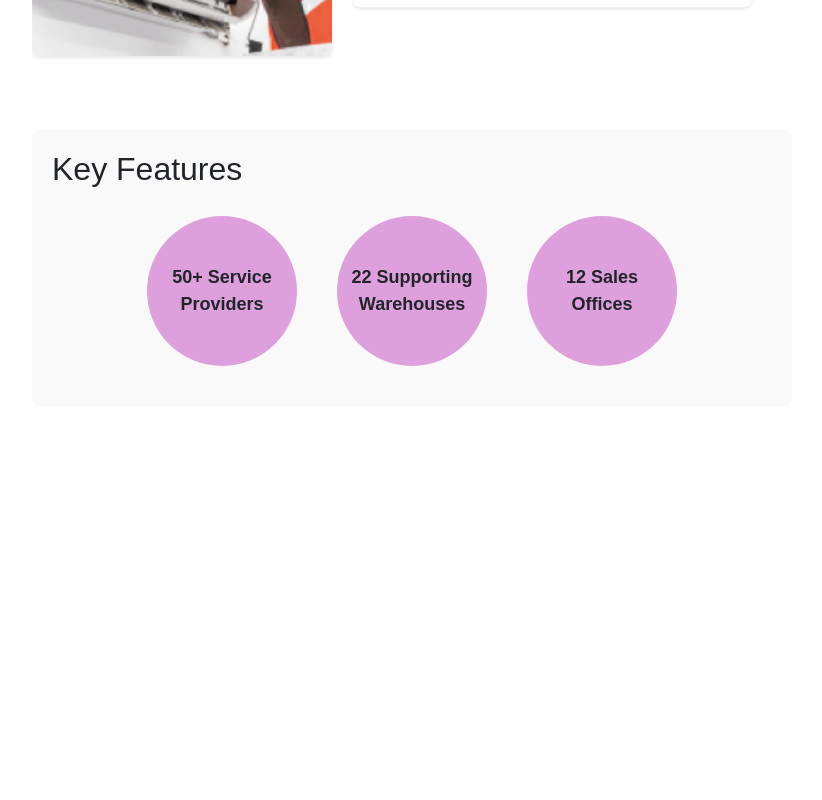
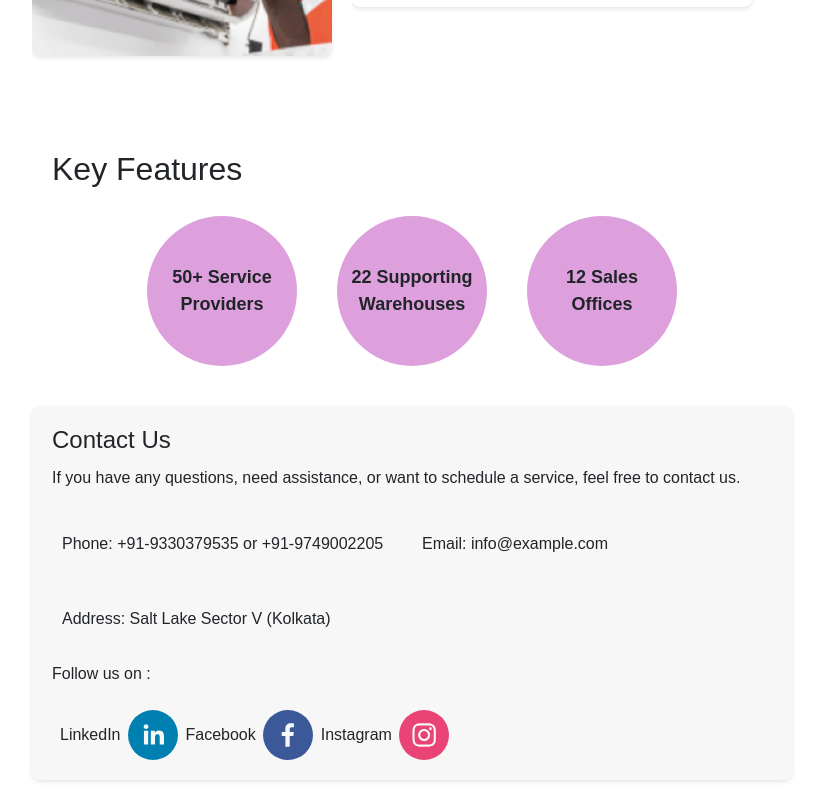
Before and after one commit to mylariprasad/AC-Service-Portal, a React (Create React App) app: page /AboutUs in a window 1280 px wide. Shown: the part 662-1462 px from the top of the page, without its empty margins (228-1050 px from the left). Before the commit the page ends 1088 px from the top, so only its background shows below. Built offline with nearby package versions, Linux system fonts and the light colour scheme.

Commit message:
contact us page

```diff
--- a/src/components/AboutUs.js
+++ b/src/components/AboutUs.js
@@ -1,5 +1,7 @@
 import React,{useState} from 'react';
+import { useEffect } from 'react';
 import '../css/AboutUs.css';
+import { SocialIcon } from 'react-social-icons';
 import about from './about.png';
 const ACBrands = [
   'Voltas', 'LG', 'Hitachi', 'Panasonic',
@@ -30,6 +32,16 @@ const reasonsToChooseUs = [
 ];
 
 const AboutUs = () => {
+
+  useEffect(() => {
+    if (window.location.hash === '#contact') {
+      const contactSection = document.getElementById('contact');
+      if (contactSection) {
+        contactSection.scrollIntoView({ behavior: 'smooth' });
+      }
+    }
+  }, []);
+
 
   const [activeReasonIndex, setActiveReasonIndex] = useState(0);
 
@@ -100,6 +112,49 @@ const AboutUs = () => {
           </div>
         </div>
       </div>
+      <div  id="contact" className="contact-us-container">
+        <h2>Contact Us</h2>
+        <p>
+          If you have any questions, need assistance, or want to schedule a service, feel free to contact us.
+        </p>
+        <div className="contact-details">
+          <div className="contact-info">
+            <div className="contact-icon">
+              <i className="fa fa-phone"></i>
+            </div>
+            <div className="contact-text">
+              <p>Phone: +91-9330379535 or +91-9749002205</p>
+            </div>
+          </div>
+          <div className="contact-info">
+            <div className="contact-icon">
+              <i className="fa fa-envelope"></i>
+            </div>
+            <div className="contact-text">
+              <p>Email: info@example.com</p>
+            </div>
+          </div>
+          <div className="contact-info">
+            <div className="contact-icon">
+              <i className="fa fa-map-marker"></i>
+            </div>
+            <div className="contact-text">
+              <p>Address: Salt Lake Sector V (Kolkata)</p>
+            </div>
+          </div>
+        </div>
+        <h>Follow us on :</h><br></br><br></br>
+        <div className="social-media-links">
+            <i className="fab fa-linkedin"></i>
+            LinkedIn  <span style={{ marginLeft: '7px' }}>
+             <SocialIcon url="https://in.linkedin.com/" /></span>
+            <i className="fab fa-facebook"></i>
+            Facebook  <span style={{ marginLeft: '7px' }}>
+            <SocialIcon url="https://facebook.com" /></span>
+            <i className="fab fa-instagram"></i>
+            Instagram <span style={{ marginLeft: '7px' }}><SocialIcon url="https://www.instagram.com/" /></span>
+        </div>
+    </div>
     </div>
   );
 };
--- a/src/components/HeaderComponent.js
+++ b/src/components/HeaderComponent.js
@@ -20,7 +20,9 @@ const HeaderComponent = () => {
       </div>
       <div className='col-1 col-md-1 col-xl-1 col-lg-1'>
         <div className="container-Project-item" >
-            <h3> Contact</h3>
+        <Link to="/AboutUs#contact">
+        <button  type="button" className="btn btn-primary">Contact Us</button>
+        </Link>
         </div>
       </div>
       <div className='col-1 col-md-1 col-xl-1 col-lg-1' >
--- a/src/css/AboutUs.css
+++ b/src/css/AboutUs.css
@@ -1,5 +1,3 @@
-/* AboutUs.css */
-
 .about-us-container {
     max-width: 800px;
     margin: 0 auto;
@@ -39,7 +37,7 @@
   }
 
   .brand-box {
-    width: calc(25% - 10px); /* 4 boxes per row, 10px margin between boxes */
+    width: calc(25% - 10px);
     height: 80px;
     display: flex;
     align-items: center;
@@ -64,8 +62,8 @@
     display: flex;
   justify-content: center;
   align-items: center;
-  height: 250px; /* Set a fixed height for the container */
-  overflow: hidden; /* Hide overflowing content */
+  height: 250px;
+  overflow: hidden;
   position: relative;
   }
 
@@ -93,12 +91,12 @@
     line-height: 1.6;
   }
 
-  /* Show the description on hover */
+
   .reason-card.active p {
     display: block;
   }
 
-  /* Zoom in effect on hover */
+
   .reason-card.active {
     transform: scale(1.1);
   }
@@ -106,7 +104,6 @@
   .additional-info-container {
     margin-top: 40px;
     padding: 20px;
-    background-color: #f9f9f9; /* Background color for the additional info container */
     border-radius: 8px;
   }
 
@@ -119,23 +116,17 @@
   .additional-info-box p {
     margin: 5px;
   }
-
   .additional-info-box .circle {
     display: inline-block;
     width: 50px;
     height: 50px;
     line-height: 50px;
     text-align: center;
-    background-color: #007bff; /* Circle background color */
-    color: #fff; /* Circle text color */
+    color: #fff;
     border-radius: 50%;
     font-size: 16px;
     font-weight: bold;
-    margin-right: 15px; /* Spacing between circles */
-  }
-
-  /* Add any additional styling as needed */
-/* Styling for the circles */
+    margin-right: 15px; }
 .circle-container {
     display: flex;
     justify-content: center;
@@ -164,8 +155,7 @@
     justify-content: flex-end;
     align-items: center;
     margin-top: 10px;
-    padding-right: 20px; /* Add some padding to the right side for arrow position */
-  }
+    padding-right: 20px; }
 
   .arrow-right {
     position: absolute;
@@ -175,7 +165,7 @@
   font-size: 24px;
   cursor: pointer;
   user-select: none;
-  color:grey; /* Update the arrow color to a visible color */
+  color:grey;
   z-index: 1;
   }
   .d-container {
@@ -185,7 +175,7 @@
   }
 
   .d-image {
-    flex: 0 0 250px; /* Set a fixed width for the image container */
+    flex: 0 0 250px;
     max-width: 100%;
     margin-right: 20px;
     border-radius: 8px;
@@ -203,8 +193,8 @@
   .about-us-header {
     display: flex;
     align-items: center;
-    background-color: lightblue; /* Choose a suitable background color for the header */
-    color: #fff; /* Choose a suitable text color for the header */
+    background-color: lightblue;
+    color: #fff;
     padding: 10px 20px;
     border-top-left-radius: 8px;
     border-top-right-radius: 8px;
@@ -214,3 +204,50 @@
     margin: 0;
     font-size: 24px;
   }
+  .contact-us-container {
+    background-color: #f7f7f7;
+    padding: 20px;
+    border-radius: 8px;
+    box-shadow: 0 2px 4px rgba(0, 0, 0, 0.1);
+  }
+
+  .contact-us-container h2 {
+    font-size: 24px;
+    margin-bottom: 10px;
+  }
+
+  .contact-us-container p {
+    margin-bottom: 20px;
+  }
+
+  .contact-details {
+    display: flex;
+    flex-wrap: wrap;
+  }
+
+  .contact-info {
+    flex-basis: 50%;
+    padding: 10px;
+  }
+
+  .contact-icon {
+    font-size: 24px;
+    margin-bottom: 10px;
+  }
+
+  .contact-icon i {
+    color: #007bff;
+  }
+  .social-media-links {
+    display: flex;
+    align-items: center;
+  }
+
+  .social-media-links i {
+    font-size: 24px;
+    margin-right: 8px;
+  }
+
+  .social-media-links a:hover {
+    color: #0056b3;
+  }
```
